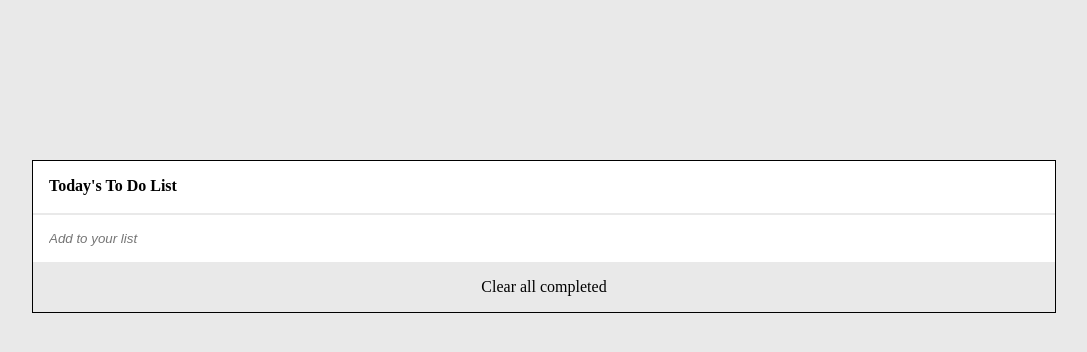
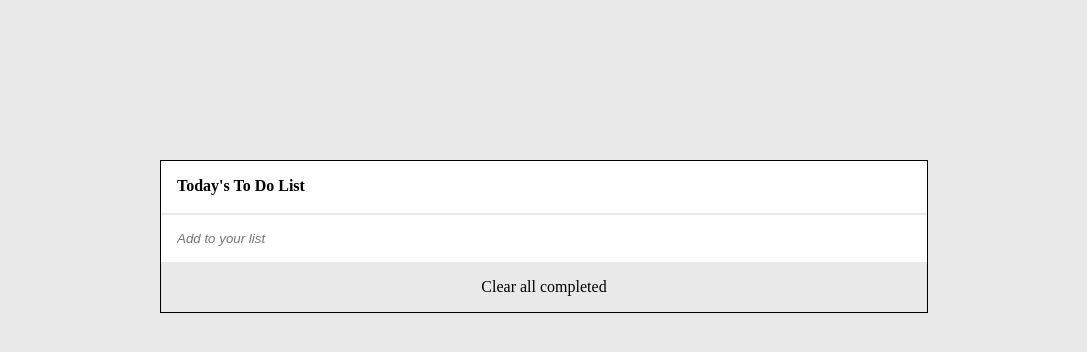
Before and after one commit to Fayob/To-Do-List-Project, a website built with webpack: page src/index.html in a window 1280 px wide. Shown: the whole page, without its empty margins (96-1183 px from the left). Built offline with nearby package versions, Linux system fonts and the light colour scheme.

Commit message:
Change the width size of the main project

```diff
--- a/src/style.css
+++ b/src/style.css
@@ -9,7 +9,7 @@ body {
 }
 
 .main_content {
-  max-width: 80%;
+  max-width: 60%;
   margin: 20vh auto;
   border: 1px solid black;
   background: white;
@@ -30,6 +30,10 @@ body {
 
 .input::placeholder {
   font-style: italic;
+}
+
+input:focus {
+  outline: none;
 }
 
 #checks {
```
